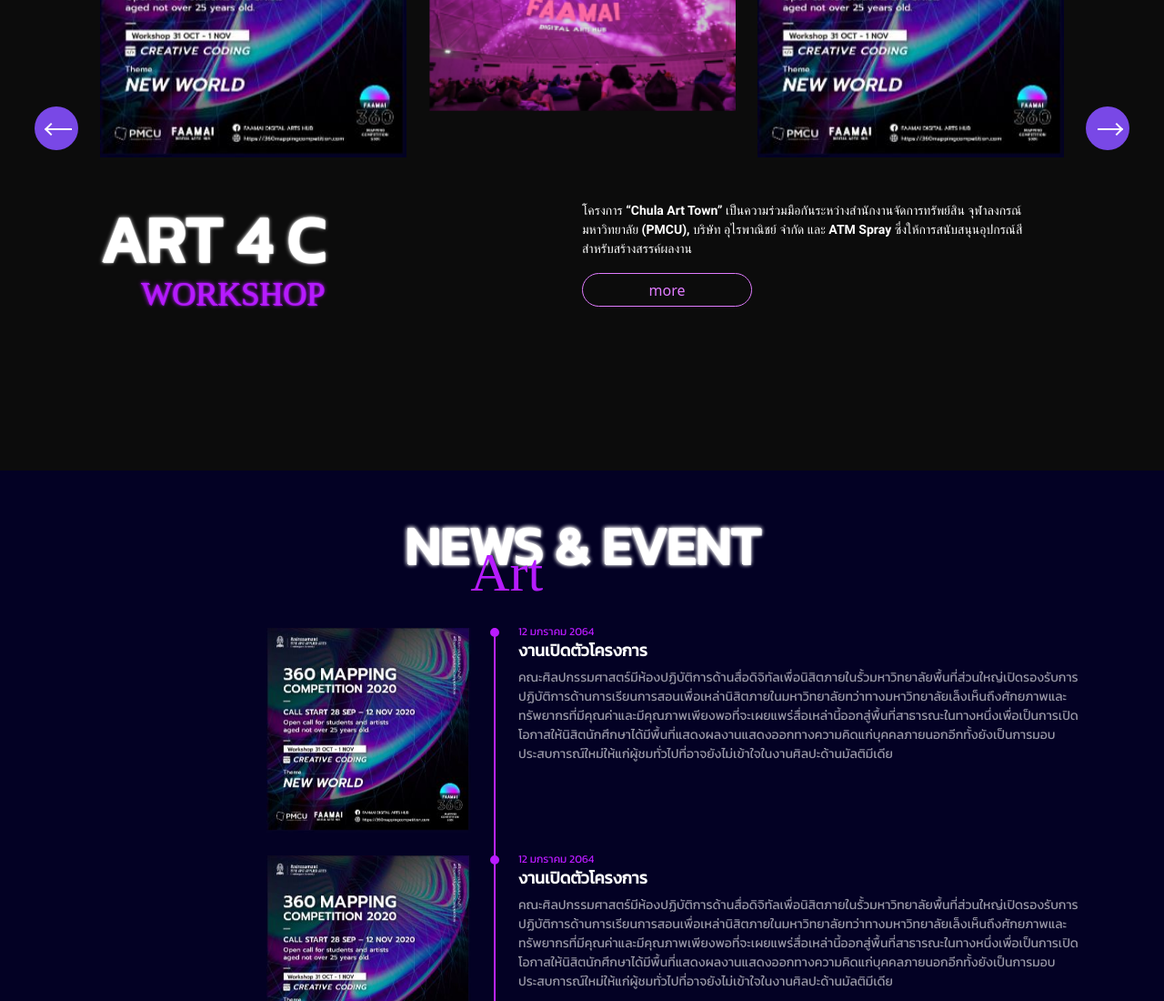
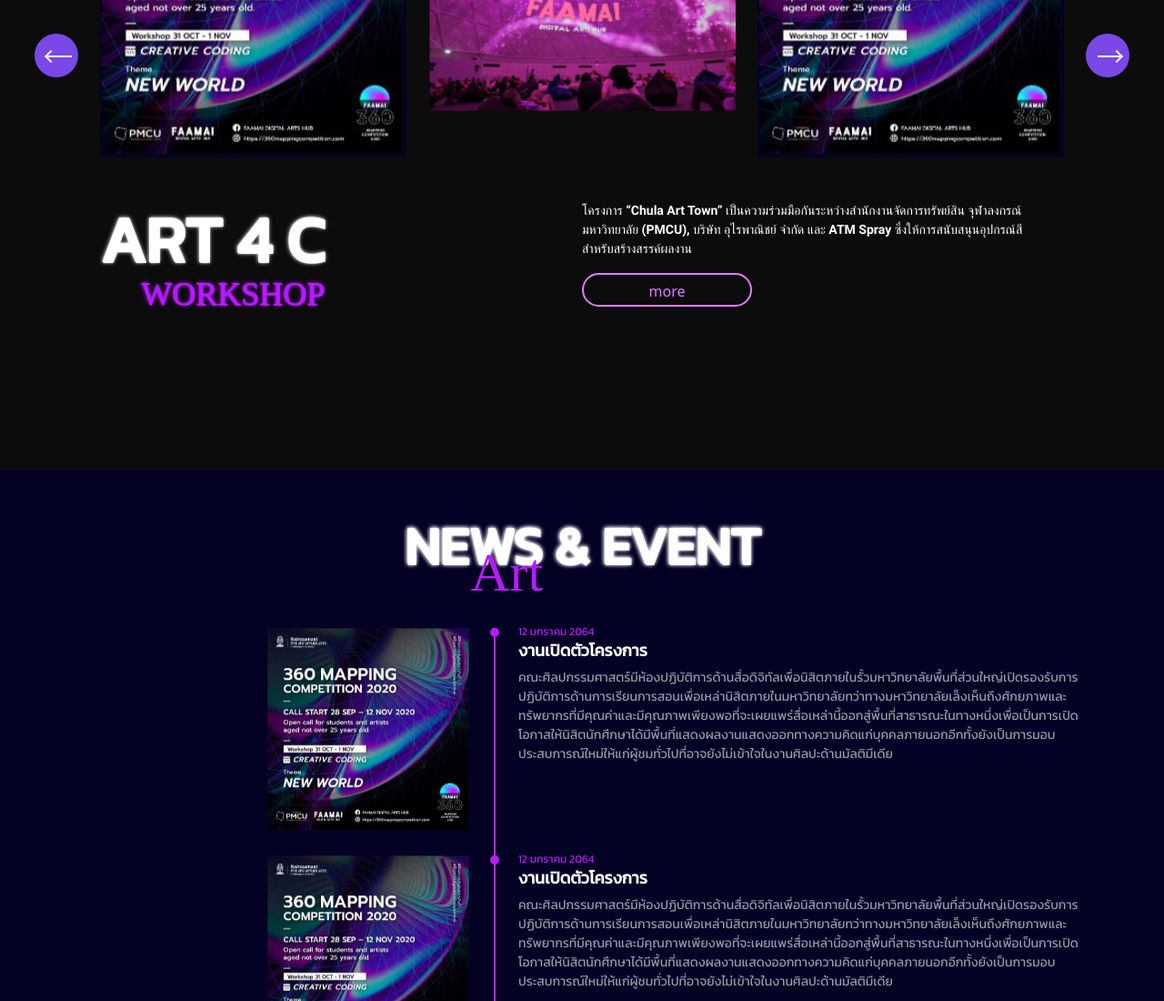
Before and after one commit to oatzaa123/chuladaynight, a Vue app: page /Home in a window 1280 px wide. Shown: the part 2684-3784 px from the top of the page at 91% size. Built offline with nearby package versions, Linux system fonts and the light colour scheme; a web font is replaced by a local one.

Commit message:
update section 4 more

```diff
--- a/src/components/home/section4.vue
+++ b/src/components/home/section4.vue
@@ -42,7 +42,12 @@
                             จำกัด และ ATM Spray
                             ซึ่งให้การสนับสนุนอุปกรณ์สีสำหรับสร้างสรรค์ผลงาน
                         </p>
-                        <button class="btn btn-outline-primary">more</button>
+                        <button
+                            class="btn btn-outline-primary"
+                            @click="onPageChanged"
+                        >
+                            more
+                        </button>
                     </div>
                 </div>
             </div>
@@ -53,11 +58,13 @@
 <script>
 import CarouselSlide from '@/components/slide/carouselSlide'
 import { ref, computed } from 'vue'
+import { useRouter } from 'vue-router'
 export default {
     components: {
         CarouselSlide,
     },
     setup() {
+        const router = useRouter()
         const blocks = ref([
             { path: require('@/assets/images/workshop/image-workshop.png') },
             { path: require('../../assets/images/gallery/Image 49.svg') },
@@ -82,9 +89,14 @@ export default {
             slideCurrent.value--
         }
 
+        const onPageChanged = () => {
+            router.push({ name: 'Workshop' })
+        }
+
         return {
             onForwardClick,
             onBackwardClick,
+            onPageChanged,
             slideCurrent: computed(() => slideCurrent.value),
             blocks: blocks.value,
         }
@@ -132,7 +144,7 @@ export default {
             .btn-outline-primary {
                 border-radius: 20px;
                 color: #e17cff;
-                border: 1px solid #e17cff;
+                border: 2px solid #e17cff;
                 width: 187px;
                 height: 37px;
                 &:hover {
@@ -148,12 +160,12 @@ export default {
     .left-arrow {
         position: absolute;
         left: 3%;
-        top: 50%;
+        top: 40%;
     }
     .right-arrow {
         position: absolute;
         right: 3%;
-        top: 50%;
+        top: 40%;
     }
     .customButton {
         background-color: #7948e6;
```
